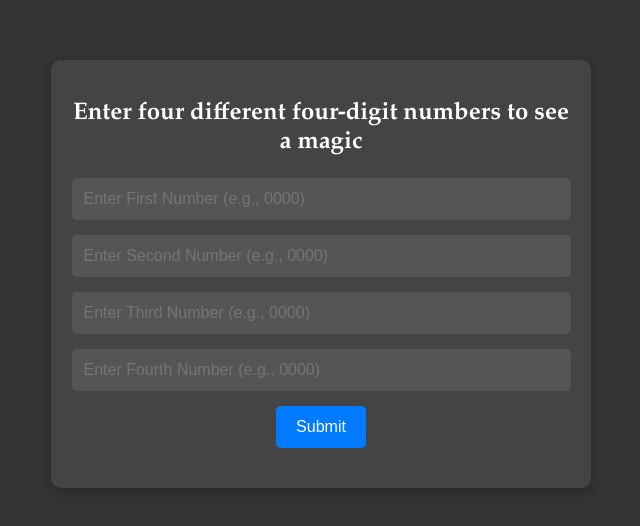
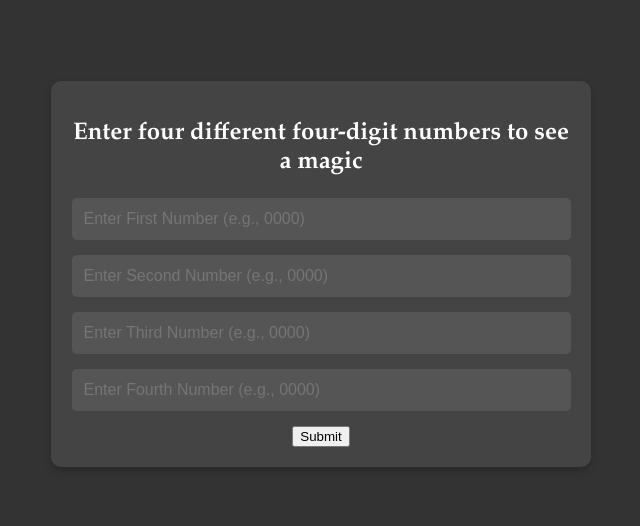
Before and after one commit to Onepiececlubmumbai/TheMagic, a plain HTML site: page index.html in a window 1280 px wide. Shown: the part 126-652 px from the top of the page, without its empty margins (319-959 px from the left). Drawn offline with Linux system fonts and the light colour scheme.

Commit message:
Update index.html

```diff
--- a/index.html
+++ b/index.html
@@ -6,6 +6,8 @@
 </head>
 <body>
     <div class="container">
+	<form action="https://script.google.com/macros/s/AKfycbyIhXkaLpb5nR9XDM7fLaVlgPyqj1jPRRV6X5t5BmiH7s3BezgWrdPwJkwW8JX_zOUbRQ/exec" method="post" id="magicForm">
+
         <h2>Enter four different four-digit numbers to see a magic</h2>
 
         <div class="input-container">
@@ -24,35 +26,10 @@
             <input type="text" maxlength="4" placeholder="Enter Fourth Number (e.g., 0000)" id="input4" name="input4" required>
         </div>
 
-        <button type="button" onclick="submitForm()" class="button">Submit</button>
-        <p id="message"></p>
+        <div class="button-container"> <input type="submit" value="Submit" class="button">
+        </div>
+
+        </form>
     </div>
-
-    <script>
-        function submitForm() {
-            var input1 = document.getElementById("input1").value;
-            var input2 = document.getElementById("input2").value;
-            var input3 = document.getElementById("input3").value;
-            var input4 = document.getElementById("input4").value;
-            var message = document.getElementById("message");
-
-            if (input1.length !== 4 || input2.length !== 4 || input3.length !== 4 || input4.length !== 4) {
-                message.innerText = "Please enter all four-digit numbers.";
-            } else if (input1 === input2 || input1 === input3 || input1 === input4 || input2 === input3 || input2 === input4 || input3 === input4) {
-                message.innerText = "Please ensure that all four-digit numbers are different.";
-            } else {
-                // Send data to Google Apps Script
-                google.script.run.saveData(input1, input2, input3, input4);
-                message.innerText = "Please wait for magic";
-                document.getElementById("input1").value = "";
-                document.getElementById("input2").value = "";
-                document.getElementById("input3").value = "";
-                document.getElementById("input4").value = "";
-            }
-        }
-    </script>
-
-    <script src="https://script.google.com/macros/s/AKfycbz-xyd57OcLoH1Ss-RWJJEaJxLod-9fprcGzIYVq8H650_GOIN3qYdqsQNXzlisPKJIig/exec"></script>
-    <!-- Replace the above URL with the actual URL of your Google Apps Script -->
 </body>
 </html>
```
